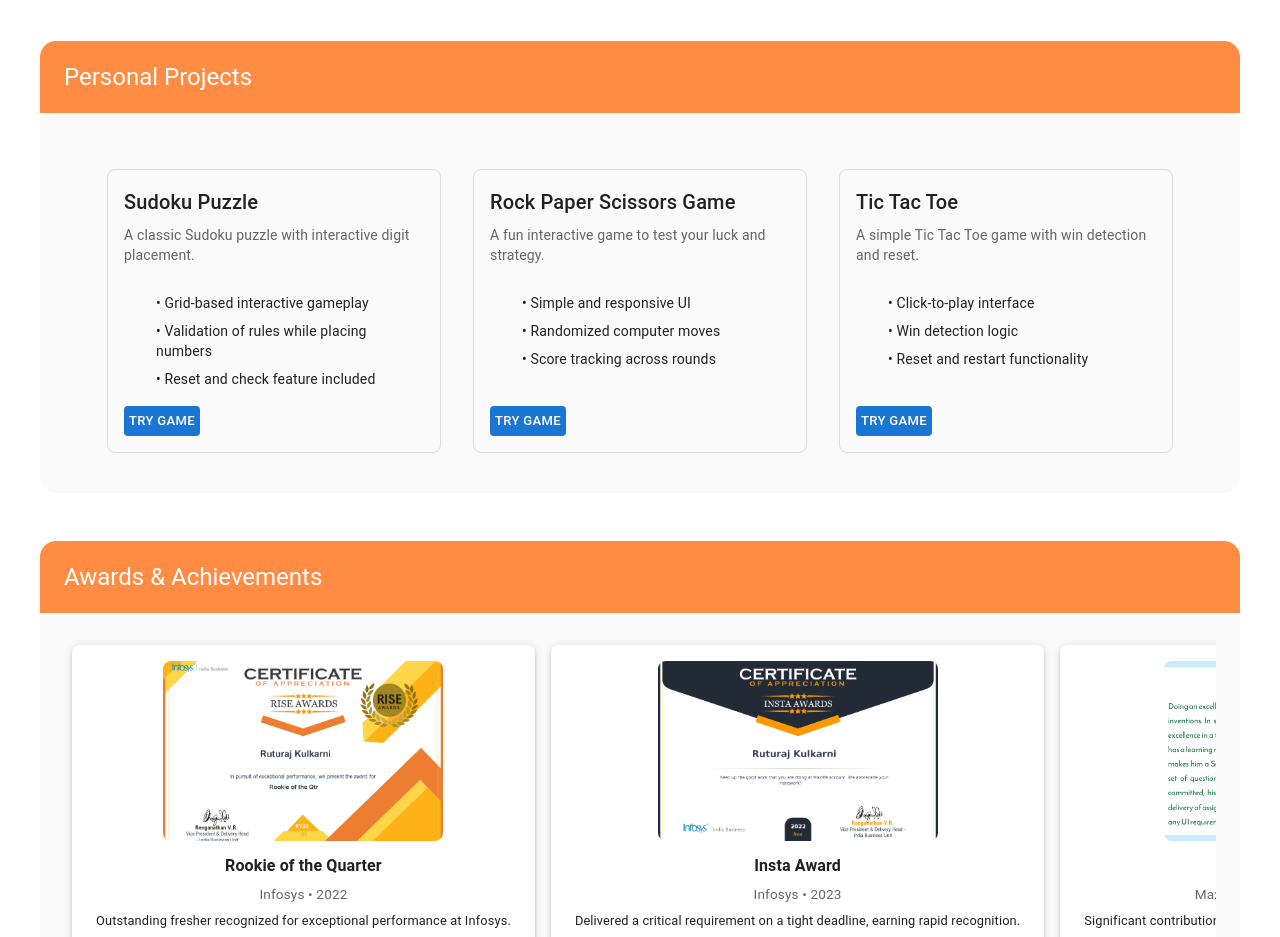
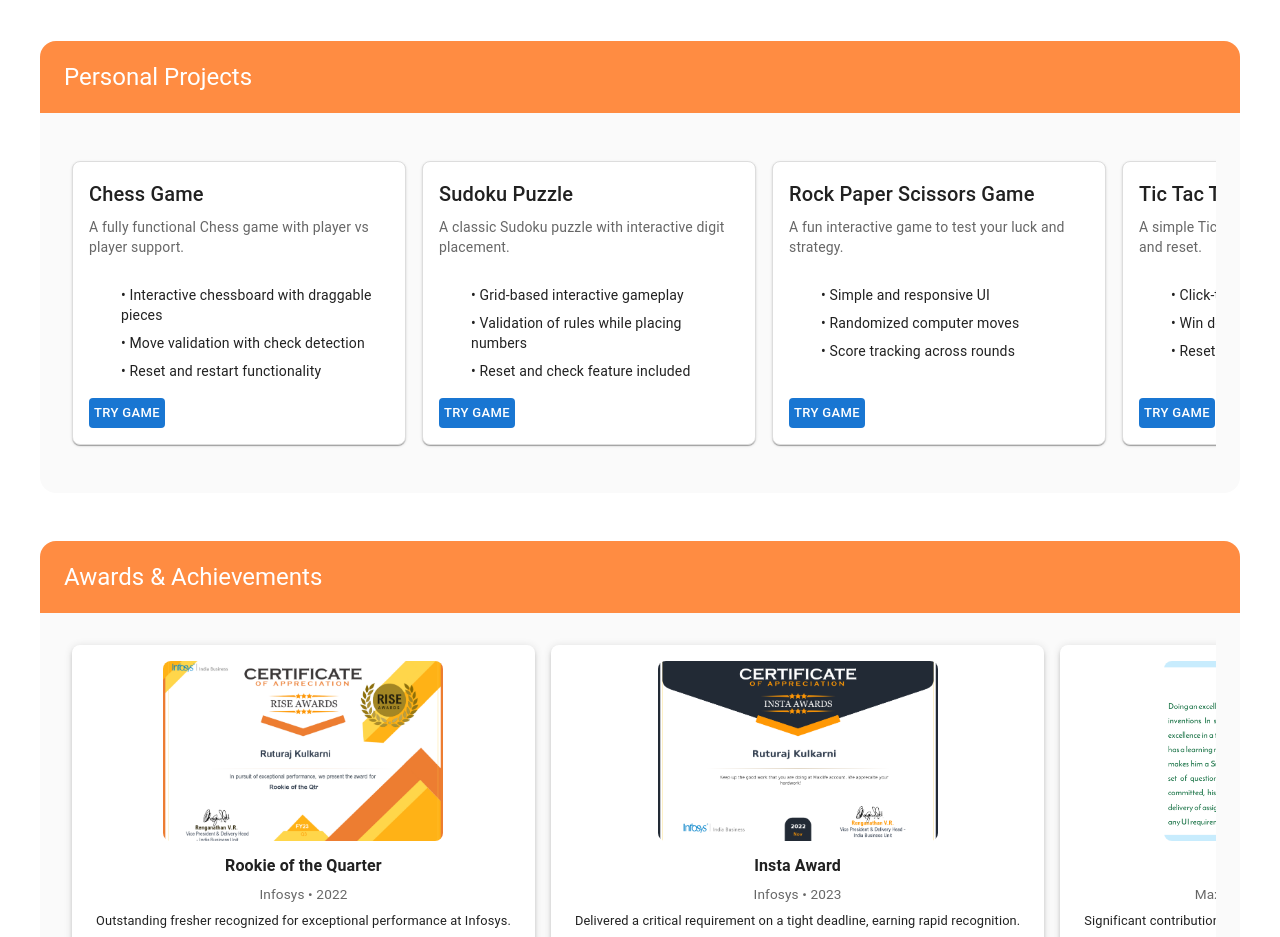
Before and after one commit to RuturajK1604/ruturaj-kulkarni-profile, a React (Create React App) app: page / in a window 1280 px wide. Shown: the part 2120-3057 px from the top of the page. Built offline with nearby package versions, Linux system fonts and the light colour scheme; some icons are missing.

Commit message:
Feat: added new game in project

```diff
--- a/src/Components/Projects.js
+++ b/src/Components/Projects.js
@@ -2,11 +2,11 @@
 import {
   Typography,
   Button,
-  Grid,
   Box,
   List,
   ListItem,
   ListItemText,
+  Card,
 } from "@mui/material";
 import CommonCard from "../Containers/SectionWrapper";
 import { useThemeContext } from "../ThemeContext";
@@ -17,6 +17,18 @@ export default function Projects() {
   const theme = useTheme();
 
   const projects = [
+    {
+      title: "Chess Game",
+      description:
+        "A fully functional Chess game with player vs player support.",
+      features: [
+        "Interactive chessboard with draggable pieces",
+        "Move validation with check detection",
+        "Reset and restart functionality",
+      ],
+      demo: "https://ruturajk1604.github.io/chess-game/",
+      github: "#",
+    },
     {
       title: "Sudoku Puzzle",
       description: "A classic Sudoku puzzle with interactive digit placement.",
@@ -95,17 +107,29 @@ export default function Projects() {
   return (
     <section id="projects" className="py-16">
       <CommonCard title={headerTextMap[themeName] || "Projects"}>
-        <Grid container spacing={4} mt={2} justifyContent="center">
+        <Box
+          sx={{
+            display: "flex",
+            overflowX: "auto",
+            padding: 1,
+            gap: 2,
+            "&::-webkit-scrollbar": { height: "8px" },
+            "&::-webkit-scrollbar-thumb": {
+              backgroundColor: "#888",
+              borderRadius: "4px",
+            },
+          }}
+        >
+          {" "}
           {projectsForTheme.map((project, idx) => (
-            <Grid item xs={12} sm={6} md={4} key={idx}>
-              <Box
+              <Card
                 sx={{
                   border: "1px solid #ddd",
                   borderRadius: 2,
                   p: 2,
                   my: 2,
                   height: "250px",
-                  width: "300px",
+                  minWidth: "300px",
                   display: "flex",
                   flexDirection: "column", // stack content vertically
                   "&:hover": {
@@ -171,10 +195,9 @@ export default function Projects() {
                     {buttonTextMap[themeName] || "Live Demo"}
                   </Button>
                 </Box>
-              </Box>
-            </Grid>
+              </Card>
           ))}
-        </Grid>
+        </Box>
       </CommonCard>
     </section>
   );
```
